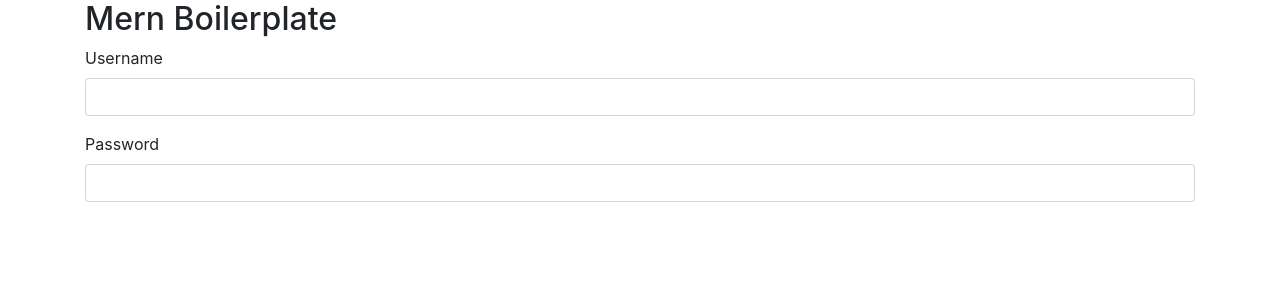
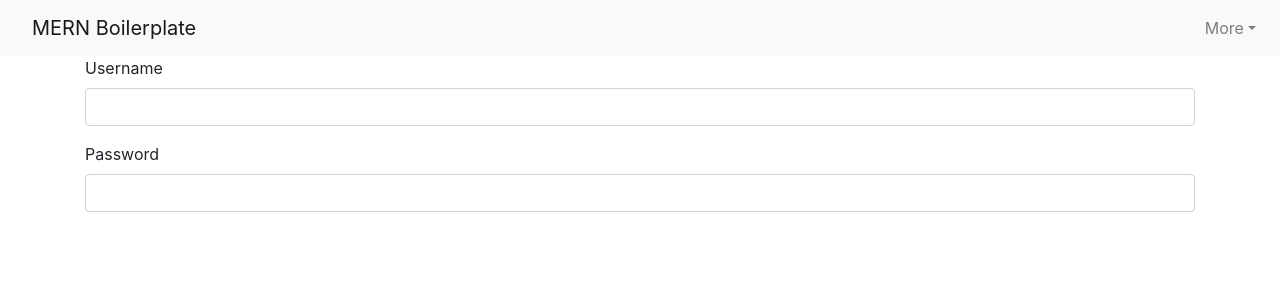
Before and after one commit to medricr/MERN-Boilerplate, a React (Create React App) app in the folder client/: page / in a window 1280 px wide. Shown: the top 300 px of the page. Built offline with nearby package versions, Linux system fonts and the light colour scheme.

Commit message:
added basic navbar

```diff
--- a/client/src/App.js
+++ b/client/src/App.js
@@ -4,6 +4,7 @@ import {BrowserRouter as Router, Route, Link} from "react-router-dom";
 
 // Imported Components
 import UserLogin from './components/UserLogin/UserLogin';
+import NavBar from './components/NavBar/NavBar';
 
 
 class App extends React.Component {
@@ -27,10 +28,9 @@ class App extends React.Component {
 
 	render() {
 		return (
+
 			<Router>
-			  <div className="container">
-			    <h2>Mern Boilerplate</h2>
-			  </div>
+			  <NavBar />
 				<Route path='/' exact component={UserLogin} />
 			</Router>
 		)
--- /dev/null
+++ b/client/src/components/NavBar/NavBar.js
@@ -0,0 +1,56 @@
+import React from 'react';
+import { Navbar, Nav, NavItem, NavLink, NavbarBrand, Collapse, NavbarToggler, UncontrolledDropdown, DropdownToggle, DropdownMenu, DropdownItem } from 'reactstrap';
+import { Link } from 'react-router-dom';
+
+
+class NavBar extends React.Component {
+
+	state = {
+		isOpen: false
+	};
+
+	toggle = () => {
+		this.setState({ isOpen: !this.state.isOpen });
+	}
+
+	render() {
+		return (
+			<div>
+				<Navbar color="light" light expand="md" className="navbar-static-top">
+					<NavbarBrand className="nav-link" href="/#">MERN Boilerplate</NavbarBrand>
+					<NavbarToggler onClick={this.toggle} />
+					<Collapse isOpen={this.state.isOpen} navbar>
+						<Nav className="ml-auto" navbar>
+							<UncontrolledDropdown nav inNavbar>
+								<DropdownToggle nav caret>
+									More
+							</DropdownToggle>
+								<DropdownMenu right>
+									<DropdownItem>
+										<NavLink>
+											<Link className="nav-link" to='/gallery'>Link One</Link>
+										</NavLink>
+									</DropdownItem>
+									<DropdownItem>
+										<NavLink>
+											<Link className="nav-link" to='/mission'>Link Two</Link>
+										</NavLink>
+									</DropdownItem>
+									<DropdownItem>
+										<NavLink>
+											<Link className='nav-link' to='/history'>Link Three</Link>
+										</NavLink>
+									</DropdownItem>
+								</DropdownMenu>
+							</UncontrolledDropdown>
+						</Nav>
+					</Collapse>
+
+
+				</Navbar>
+			</div>
+		)
+	}
+}
+
+export default NavBar;
```
Also changed, not shown: 1 other file (tests, documents, lock files or other folders).
